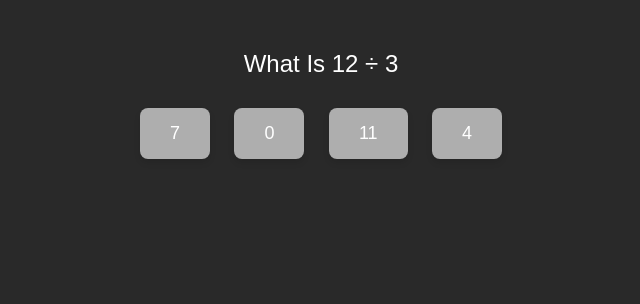
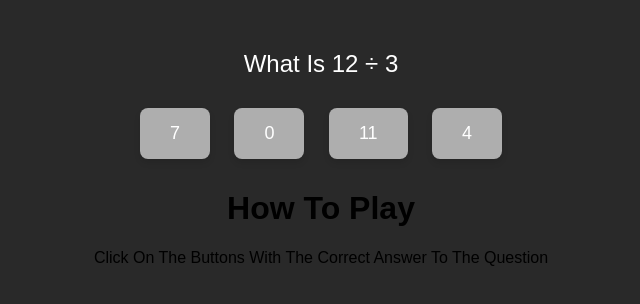
Before and after one commit to DataSnipes/Grimeys-Math-Game, a plain HTML site: page index.html in a window 1280 px wide. Shown: the whole page, without its empty margins (319-959 px from the left). Drawn offline with Linux system fonts and the light colour scheme.

Commit message:
Add Instructions

```diff
--- a/index.html
+++ b/index.html
@@ -137,5 +137,7 @@ document.getElementById("answer4").addEventListener("click", () => checkAnswer(p
 
 displayQuestion(); // Start the game
 </script>
+  <h1>How To Play</h1>
+  <p>Click On The Buttons With The Correct Answer To The Question</p>
 </body>
 </html>
```
